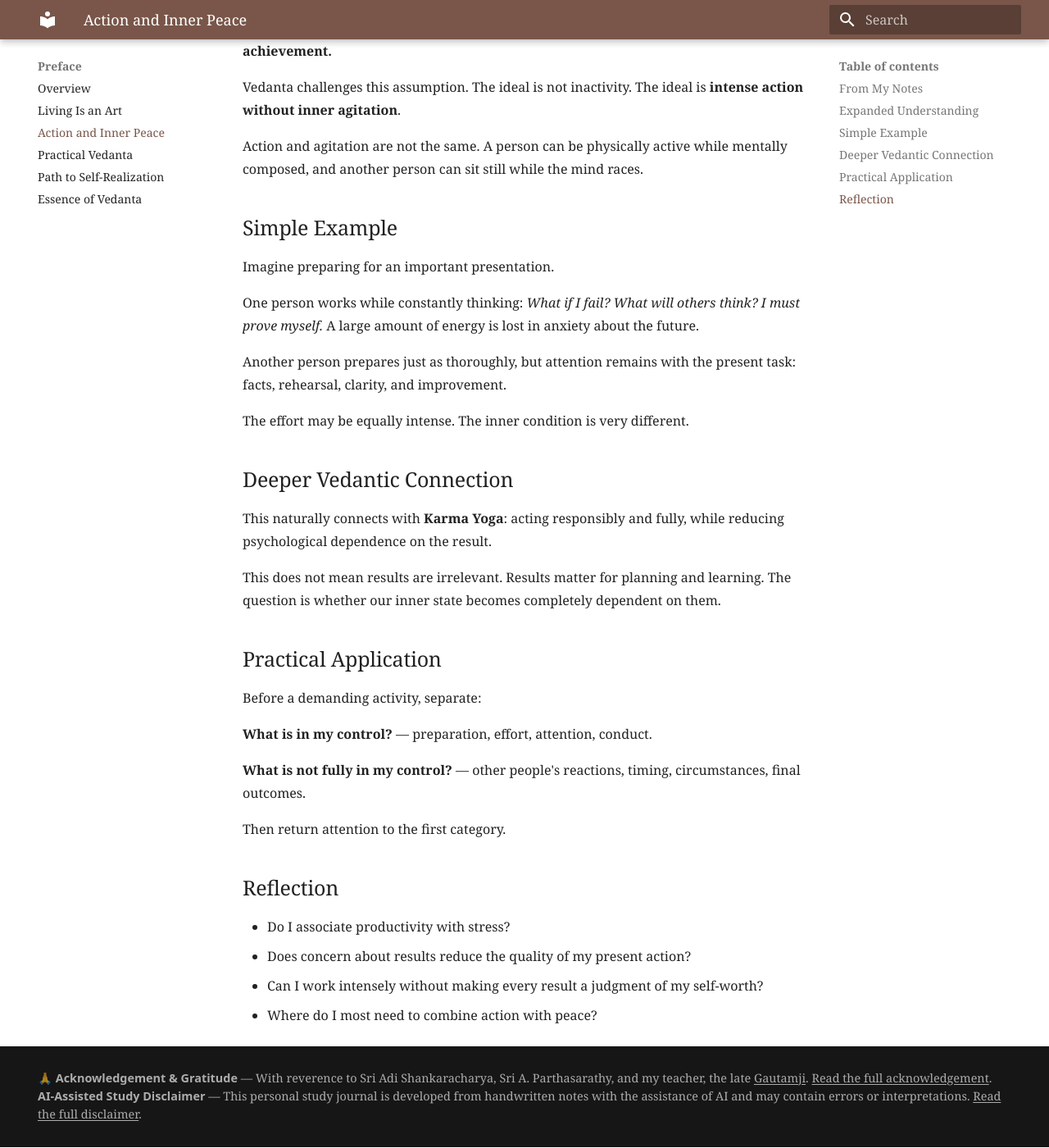
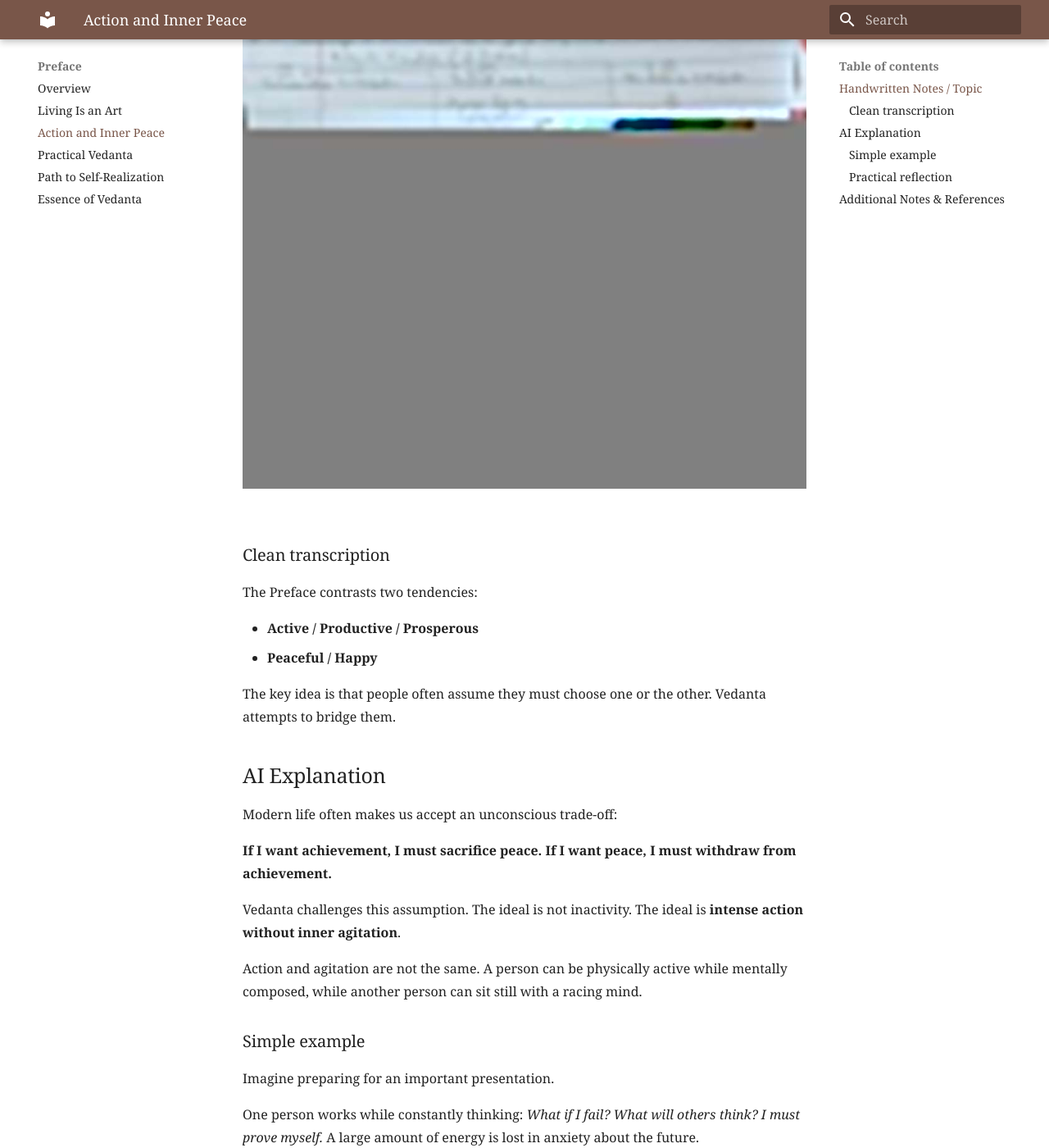
Before and after one commit to pavanturlapati/my-journey-through-vedanta, an MkDocs documentation site: the page built from docs/preface/action-and-inner-peace.md, in a window 1280 px wide and 1400 px high, scrolled down 574 px. Shown: the whole window at 82% size. Built offline with MkDocs 1.6.1 and Material for MkDocs 9.7.7, drawn with Linux system fonts in a browser that asks for light colours; some of the changed text lies outside the part shown.

Commit message:
Refactor Action and Inner Peace study page

````diff
--- a/docs/preface/action-and-inner-peace.md
+++ b/docs/preface/action-and-inner-peace.md
@@ -1,15 +1,19 @@
 # Action and Inner Peace
 
-## From My Notes
+## Handwritten Notes / Topic
+
+![Handwritten Preface notes](../assets/handwritten-notes/preface-2026-08-23-page-01.jpg)
+
+### Clean transcription
 
 The Preface contrasts two tendencies:
 
 - **Active / Productive / Prosperous**
 - **Peaceful / Happy**
 
-The key idea is that people often believe they must choose one or the other. Vedanta attempts to bridge them.
+The key idea is that people often assume they must choose one or the other. Vedanta attempts to bridge them.
 
-## Expanded Understanding
+## AI Explanation
 
 Modern life often makes us accept an unconscious trade-off:
 
@@ -17,9 +21,9 @@ Modern life often makes us accept an unconscious trade-off:
 
 Vedanta challenges this assumption. The ideal is not inactivity. The ideal is **intense action without inner agitation**.
 
-Action and agitation are not the same. A person can be physically active while mentally composed, and another person can sit still while the mind races.
+Action and agitation are not the same. A person can be physically active while mentally composed, while another person can sit still with a racing mind.
 
-## Simple Example
+### Simple example
 
 Imagine preparing for an important presentation.
 
@@ -29,25 +33,27 @@ Another person prepares just as thoroughly, but attention remains with the prese
 
 The effort may be equally intense. The inner condition is very different.
 
-## Deeper Vedantic Connection
-
-This naturally connects with **Karma Yoga**: acting responsibly and fully, while reducing psychological dependence on the result.
-
-This does not mean results are irrelevant. Results matter for planning and learning. The question is whether our inner state becomes completely dependent on them.
-
-## Practical Application
+### Practical reflection
 
 Before a demanding activity, separate:
 
 **What is in my control?** — preparation, effort, attention, conduct.
 
-**What is not fully in my control?** — other people's reactions, timing, circumstances, final outcomes.
+**What is not fully in my control?** — other people's reactions, timing, circumstances, and the final outcome.
 
-Then return attention to the first category.
+Then return your attention to the first category.
 
-## Reflection
+## Additional Notes & References
 
-- Do I associate productivity with stress?
-- Does concern about results reduce the quality of my present action?
-- Can I work intensely without making every result a judgment of my self-worth?
-- Where do I most need to combine action with peace?
+This idea connects naturally with **Karma Yoga**: acting responsibly and fully while reducing psychological dependence on the result.
+
+This does not mean results are irrelevant. Results matter for planning, measurement, and learning. The question is whether our inner state becomes completely dependent on them.
+
+A useful distinction is:
+
+```text
+Action + attachment to outcome → agitation
+Action + clarity + reduced dependence → composure
+```
+
+This connection is supplementary context added to the handwritten notes rather than a verbatim statement from them.
````
